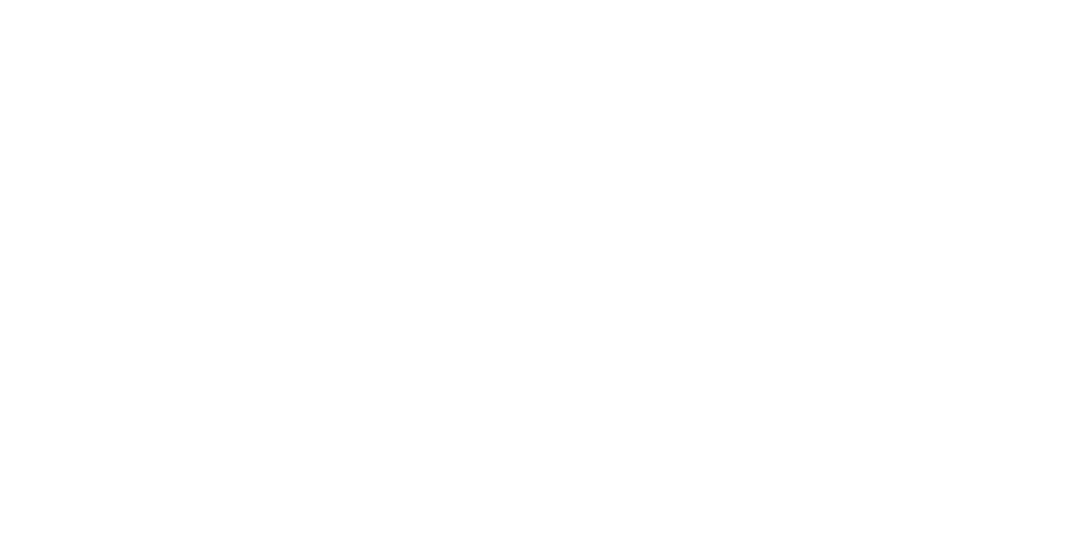
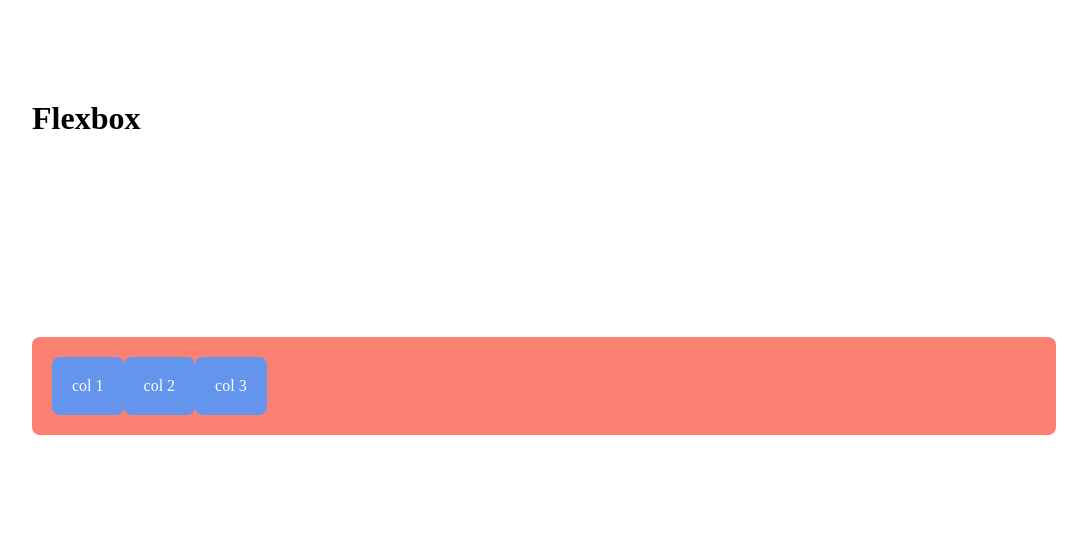
Before and after one commit to LucaCancilleri/test, a plain HTML site: page index.html in a window 1280 px wide. Shown: the whole page, without its empty margins (96-1183 px from the left). Drawn offline with Linux system fonts and the light colour scheme.

Commit message:
test flex

```diff
--- /dev/null
+++ b/css/app.css
@@ -0,0 +1,28 @@
+* {
+    margin: 0;
+    padding: 0;
+    box-sizing: border-box;
+}
+
+.container {
+    max-width: 1024px;
+    margin: 0 auto;
+}
+
+.section {
+    padding: 100px 20px;
+}
+
+.row {
+    background-color: salmon;
+    border-radius: 8px;
+    padding: 20px;
+    display: flex;
+}
+
+.row > * {
+    background-color: cornflowerblue;
+    color: white;
+    border-radius: 8px;
+    padding: 20px;
+}
--- a/index.html
+++ b/index.html
@@ -4,8 +4,27 @@
     <meta charset="UTF-8">
     <meta name="viewport" content="width=device-width, initial-scale=1.0">
     <title>Flex</title>
+    <link rel="stylesheet" href="./css/app.css">
 </head>
 <body>
 
+    <div class="section">
+        <div class="container">
+            <h1>Flexbox</h1>
+
+        </div>
+    </div>
+
+    <div class="section">
+        <div class="container">
+            <div class="row">
+                <div class="col">col 1</div>
+                <div class="col">col 2</div>
+                <div class="col">col 3</div>
+            </div>
+        </div>
+    </div>
+
+
 </body>
 </html>
```
